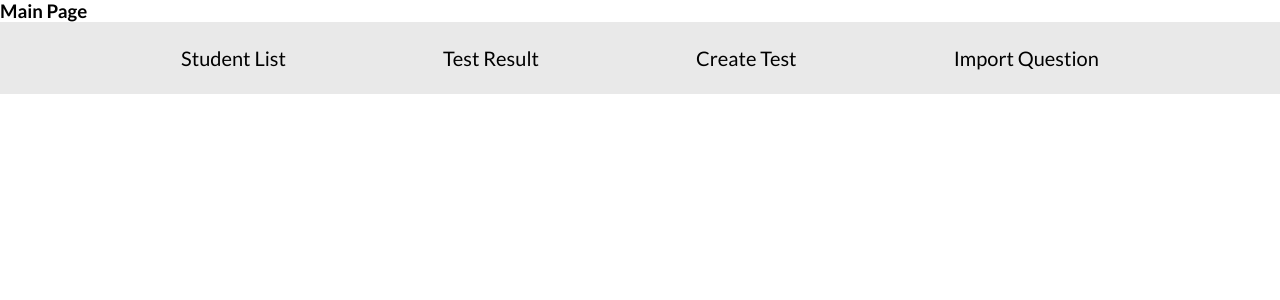
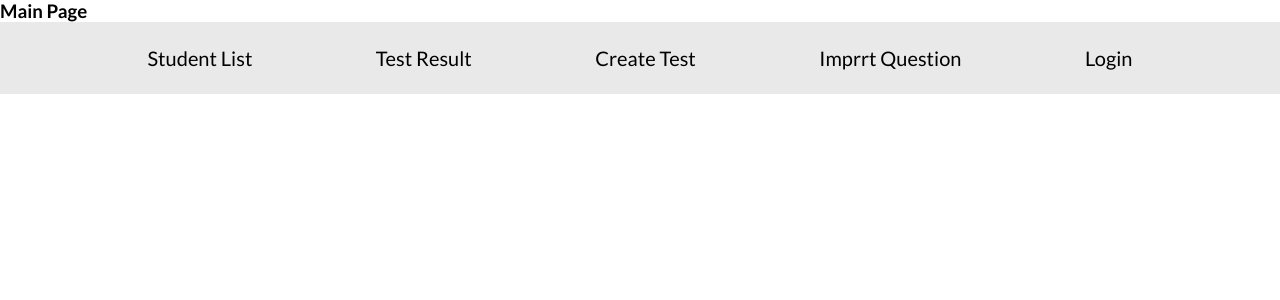
Before and after one commit to JinwooOh/CS200-testing-service, a React (Create React App) app in the folder client/: page / in a window 1280 px wide. Shown: the top 300 px of the page. Built offline with nearby package versions, Linux system fonts and the light colour scheme; no server answers.

Commit message:
Add login page

```diff
--- /dev/null
+++ b/client/src/components/Login.js
@@ -0,0 +1,16 @@
+import React, { Component } from 'react';
+import Nav from './Nav';
+
+export default class Login extends Component {
+  render() {
+    return (
+      <div>
+        <Nav />
+        <p>Welcome</p>
+        <ul>
+          <button type="button">Login</button>
+        </ul>
+      </div>
+    );
+  }
+}
--- a/client/src/components/Nav.js
+++ b/client/src/components/Nav.js
@@ -8,7 +8,8 @@ class Nav extends Component {
         <Link to="/studentlist">Student List</Link>
         <Link to="/testresult">Test Result</Link>
         <Link to="/createtest">Create Test</Link>
-        <Link to="/importquestion">Import Question</Link>
+        <Link to="/importquestion">Imprrt Question</Link>
+        <Link to="/login">Login</Link>
       </div>
     );
   }
--- a/client/src/components/Router.js
+++ b/client/src/components/Router.js
@@ -2,6 +2,7 @@
 import React from 'react';
 import { BrowserRouter, Route, Switch } from 'react-router-dom';
 import App from './App';
+import Login from './Login';
 import StudentList from './StudentList';
 import TestResult from './TestResult';
 import CreateTest from './createTest/CreateTest';
@@ -18,6 +19,7 @@ const Router = () => (
       <Route path={`${baseUrl}/createtest`} component={CreateTest} />
       <Route path={`${baseUrl}/importquestion`} component={ImportQ} />
       <Route path={`${baseUrl}/pull_question`} component={PullQuestion} />
+      <Route path={`${baseUrl}/login`} component={Login} />
     </Switch>
   </BrowserRouter>
 );
```
